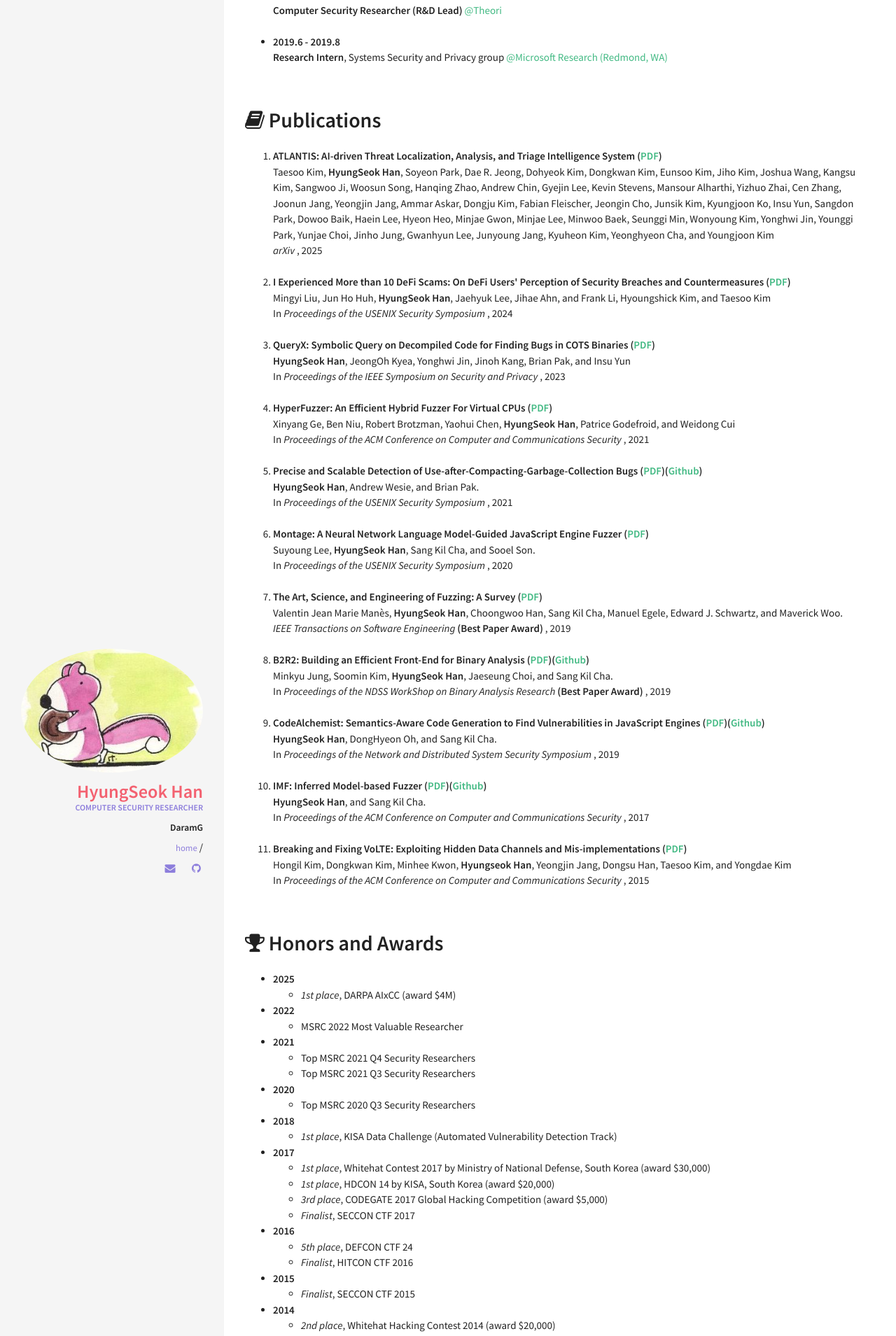
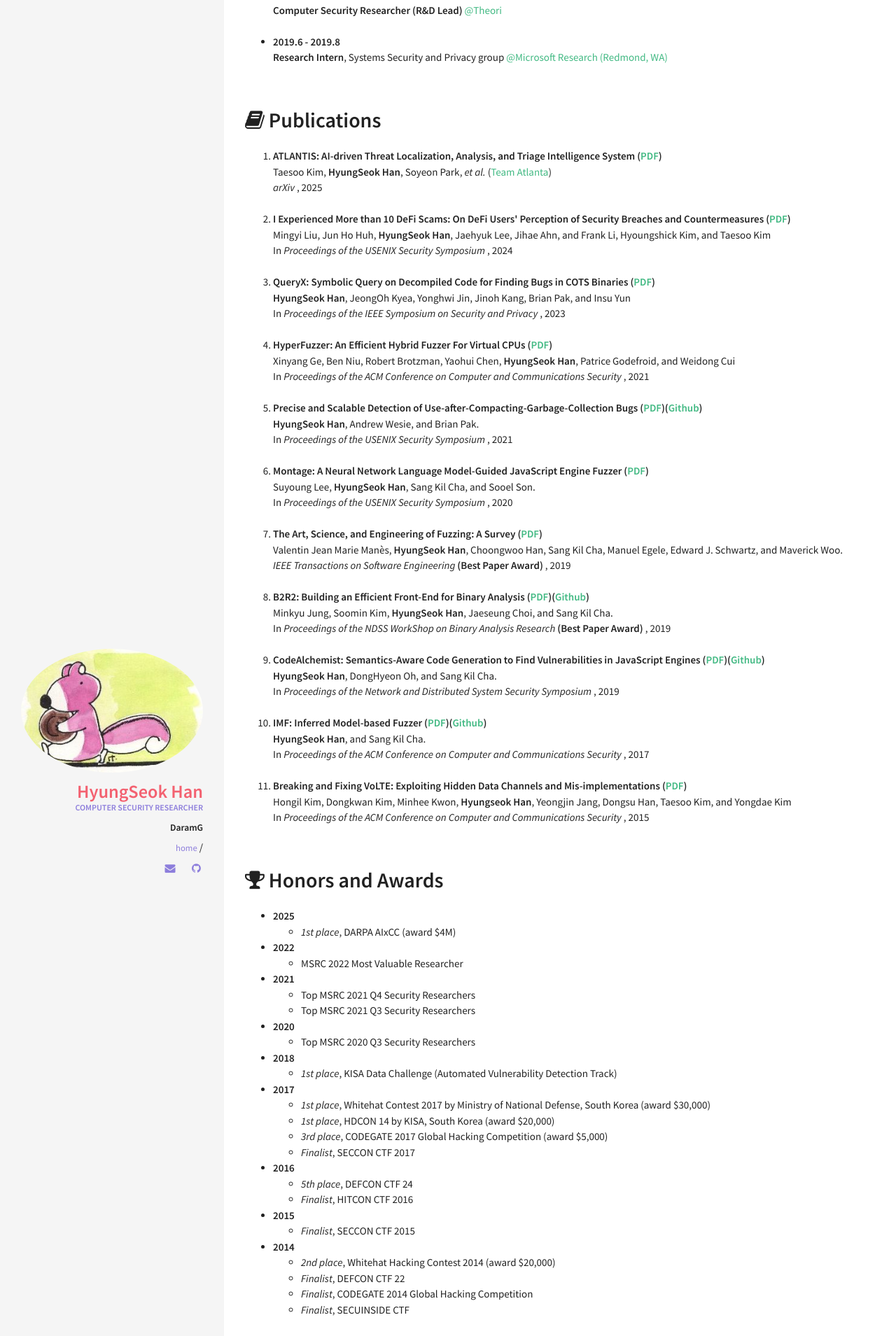
Before and after one commit to DaramG/daramg.github.io, a Jekyll site: the page built from index.html, in a window 1280 px wide. Shown: the part 747-2656 px from the top of the page at 70% size. Built offline with Jekyll 4.4.1, drawn with Linux system fonts in a browser that asks for light colours.

Commit message:
Simplify authors list in publication.yml
Updated authors list to include 'et al.' for brevity.

```diff
--- a/_data/index/publication.yml
+++ b/_data/index/publication.yml
@@ -2,7 +2,7 @@
   howto: (<a href="https://team-atlanta.github.io/papers/TR-Team-Atlanta.pdf">PDF</a>)
   where: <em>arXiv</em>
   year : 2025
-  authors: Taesoo Kim, <strong>HyungSeok Han</strong>, Soyeon Park, Dae R. Jeong, Dohyeok Kim, Dongkwan Kim, Eunsoo Kim, Jiho Kim, Joshua Wang, Kangsu Kim, Sangwoo Ji, Woosun Song, Hanqing Zhao, Andrew Chin, Gyejin Lee, Kevin Stevens, Mansour Alharthi, Yizhuo Zhai, Cen Zhang, Joonun Jang, Yeongjin Jang, Ammar Askar, Dongju Kim, Fabian Fleischer, Jeongin Cho, Junsik Kim, Kyungjoon Ko, Insu Yun, Sangdon Park, Dowoo Baik, Haein Lee, Hyeon Heo, Minjae Gwon, Minjae Lee, Minwoo Baek, Seunggi Min, Wonyoung Kim, Yonghwi Jin, Younggi Park, Yunjae Choi, Jinho Jung, Gwanhyun Lee, Junyoung Jang, Kyuheon Kim, Yeonghyeon Cha, and Youngjoon Kim
+  authors: Taesoo Kim, <strong>HyungSeok Han</strong>, Soyeon Park, <em>et al.</em> (<a href="https://team-atlanta.github.io">Team Atlanta</a>)
 
 - title: "I Experienced More than 10 DeFi Scams: On DeFi Users' Perception of Security Breaches and Countermeasures"
   howto: (<a href="https://www.usenix.org/system/files/usenixsecurity24-liu-mingyi.pdf">PDF</a>)
```
